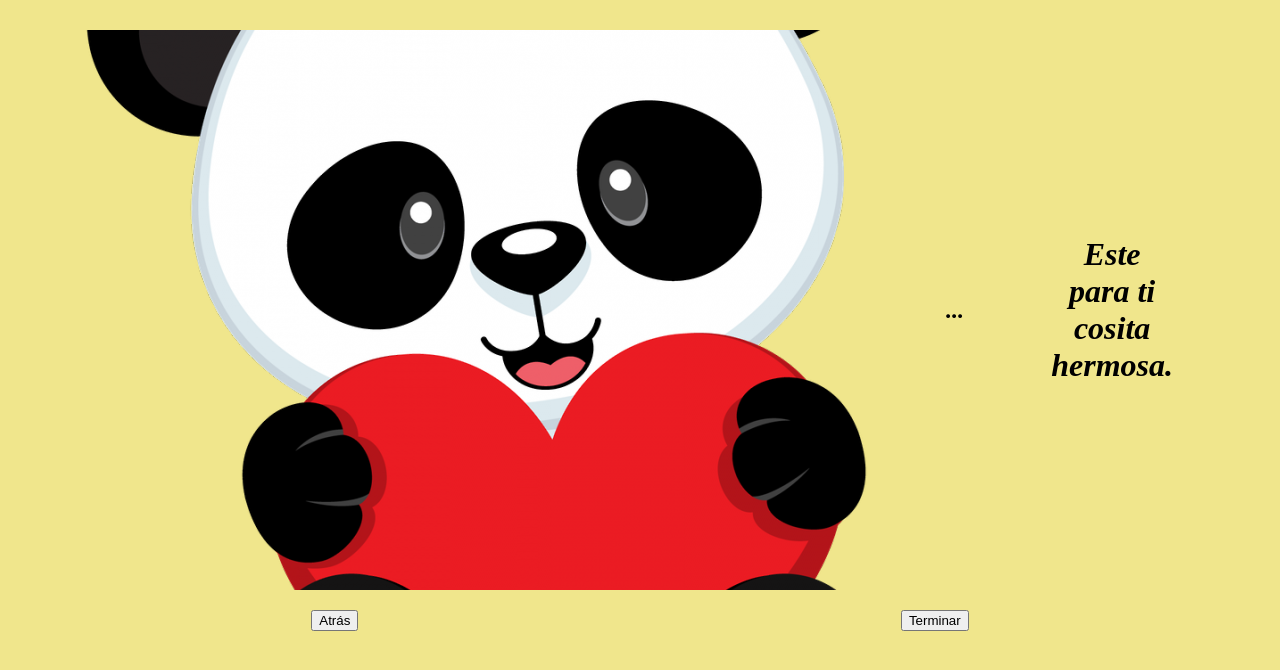
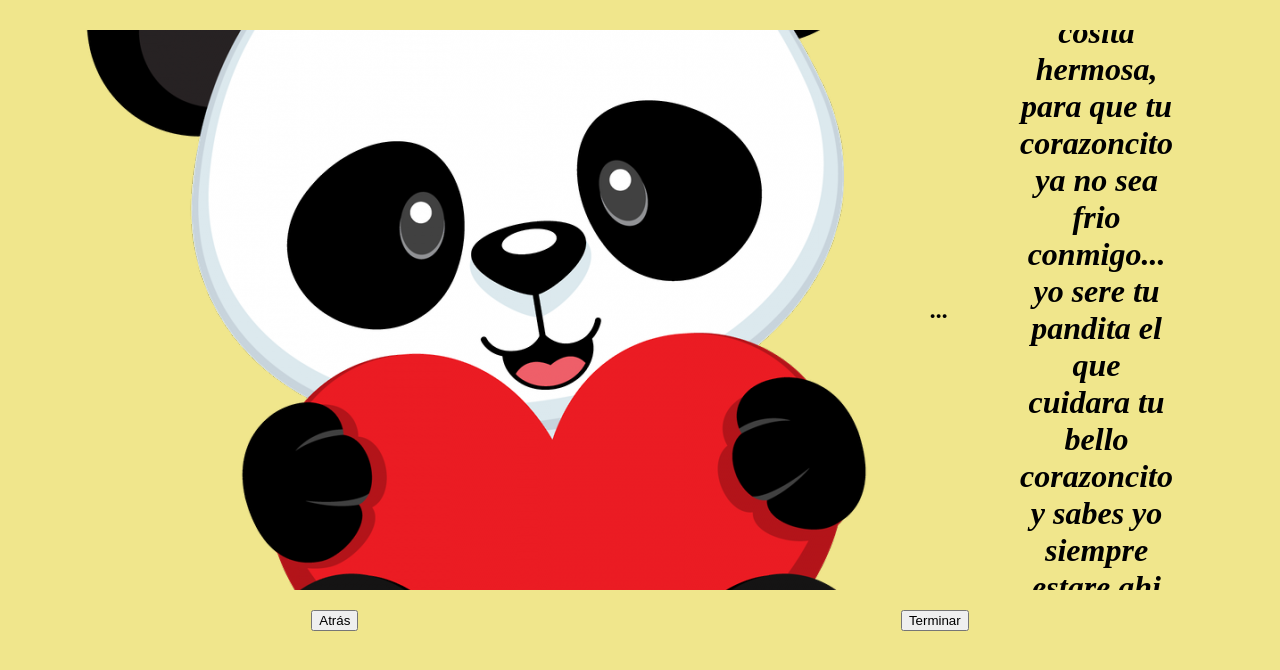
Before and after one commit to Anthony-AH/interfa-ultimo, a plain HTML site: page screen3.html in a window 1280 px wide. Drawn offline with Linux system fonts and the light colour scheme.

Commit message:
Update screen3.html

```diff
--- a/screen3.html
+++ b/screen3.html
@@ -11,7 +11,7 @@
         <div class="image-container">
             <img src="imagen2.png" alt="Imagen 2" class="scaled-image">
             <h2><em>...</em></h2></br> <!--<br> este saltode linea, hacer divici.</div>-->
-            <h1><em>Este para ti cosita hermosa.</em></h1>
+            <h1><em>Este para ti cosita hermosa, para que tu corazoncito ya no sea frio conmigo... yo sere tu pandita el que cuidara tu bello corazoncito y sabes yo siempre estare ahi para ti❤️‍🩹 .</em></h1>
         </div>
         <div class="buttons">
             <button onclick="navigateTo('screen2.html')">Atrás</button>
```
